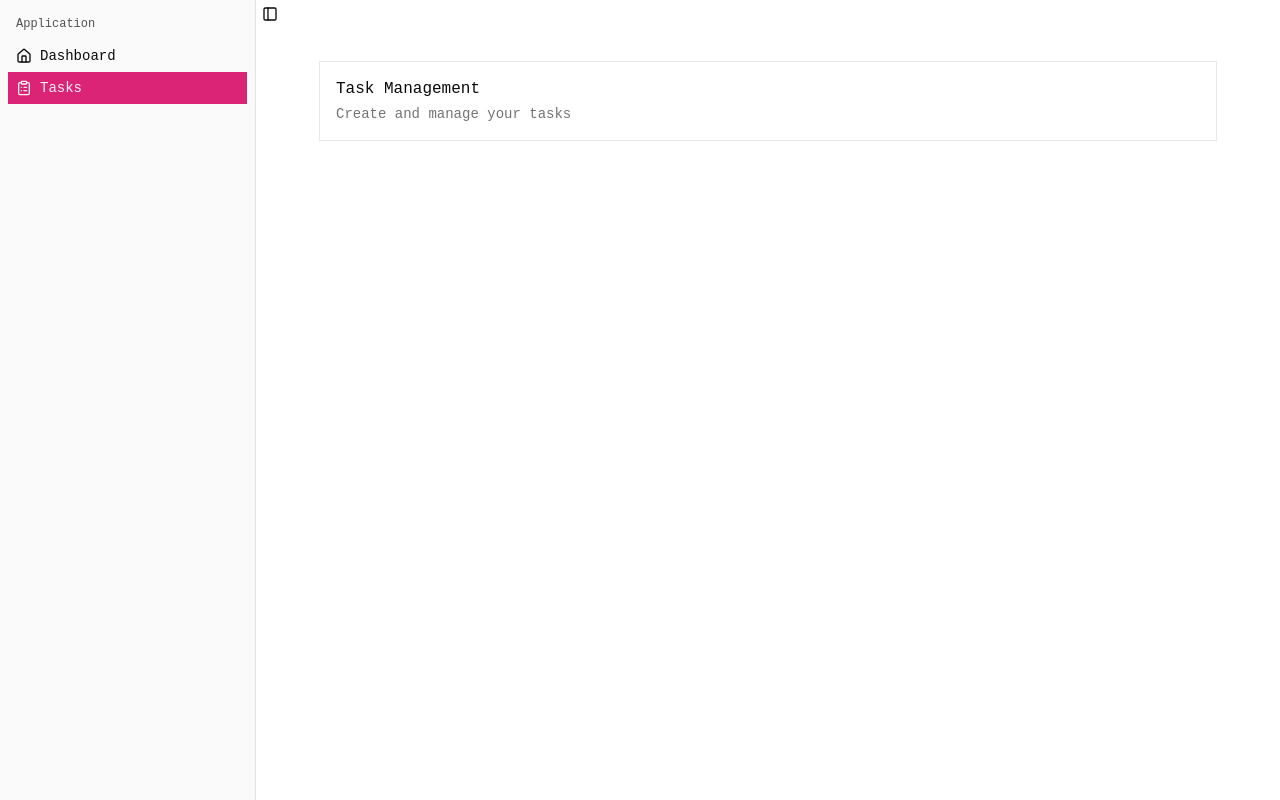
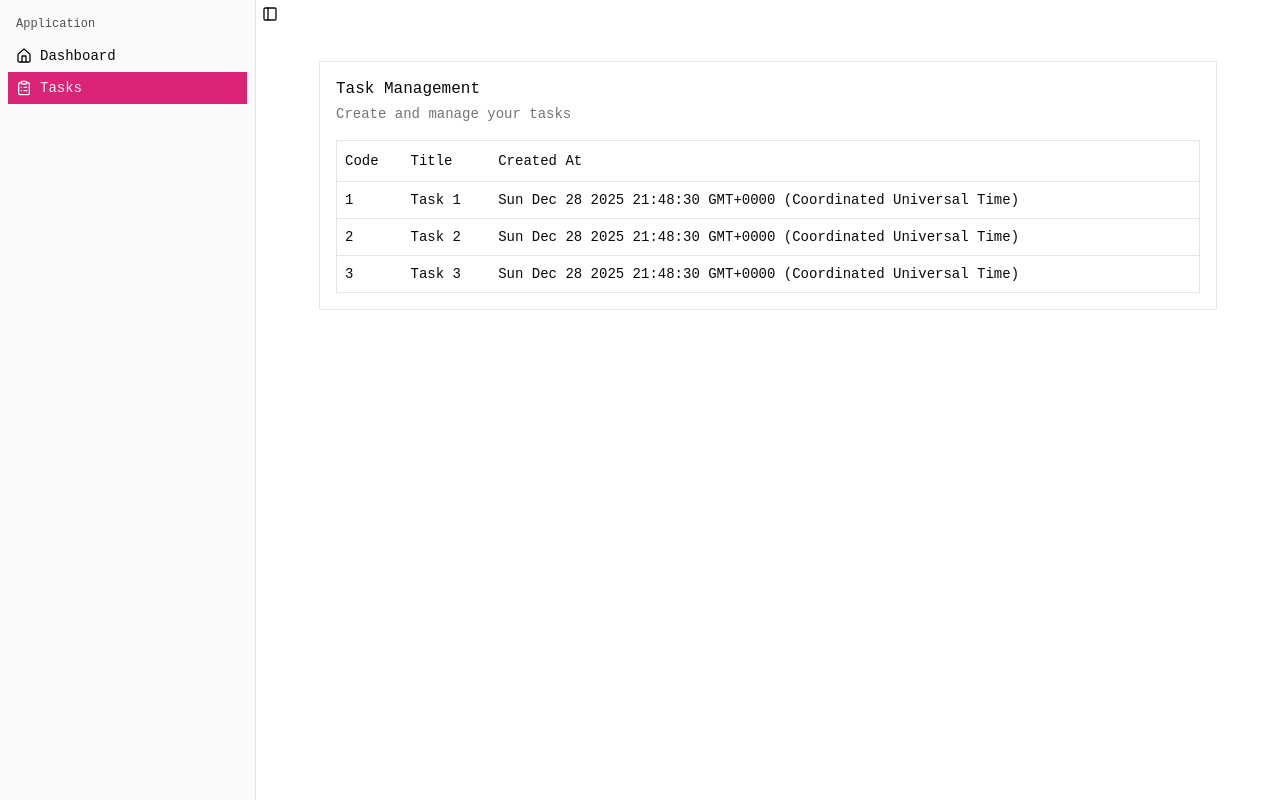
Before and after one commit to letsaguiar/dev-cycler, a React (Vite) app: page /dev-cycler/tasks in a window 1280 px wide. Built offline with nearby package versions, Linux system fonts and the light colour scheme.

Commit message:
create task-management-table

```diff
--- /dev/null
+++ b/src/components/table/task-management/columns.tsx
@@ -0,0 +1,17 @@
+import type { ColumnDef } from "@tanstack/react-table";
+import type { Task } from "@/stores/tasks/types";
+
+export const columns: ColumnDef<Task>[] = [
+	{
+		accessorKey: "code",
+		header: "Code",
+	},
+	{
+		accessorKey: "title",
+		header: "Title",
+	},
+	{
+		accessorKey: "createdAt",
+		header: "Created At",
+	},
+];
--- /dev/null
+++ b/src/components/table/task-management/table.tsx
@@ -0,0 +1,7 @@
+import { DataTable } from "@/components/ui/data-table";
+import type { Task } from "@/stores/tasks/types";
+import { columns } from "./columns";
+
+export function TaskManagementTable({ data }: { data: Task[] }) {
+	return <DataTable columns={columns} data={data} />;
+}
--- /dev/null
+++ b/src/components/ui/data-table.tsx
@@ -0,0 +1,80 @@
+"use client";
+
+import {
+	type ColumnDef,
+	flexRender,
+	getCoreRowModel,
+	useReactTable,
+} from "@tanstack/react-table";
+
+import {
+	Table,
+	TableBody,
+	TableCell,
+	TableHead,
+	TableHeader,
+	TableRow,
+} from "@/components/ui/table";
+
+interface DataTableProps<TData, TValue> {
+	columns: ColumnDef<TData, TValue>[];
+	data: TData[];
+}
+
+export function DataTable<TData, TValue>({
+	columns,
+	data,
+}: DataTableProps<TData, TValue>) {
+	const table = useReactTable({
+		data,
+		columns,
+		getCoreRowModel: getCoreRowModel(),
+	});
+
+	return (
+		<div className="overflow-hidden rounded-md border">
+			<Table>
+				<TableHeader>
+					{table.getHeaderGroups().map((headerGroup) => (
+						<TableRow key={headerGroup.id}>
+							{headerGroup.headers.map((header) => {
+								return (
+									<TableHead key={header.id}>
+										{header.isPlaceholder
+											? null
+											: flexRender(
+													header.column.columnDef.header,
+													header.getContext(),
+												)}
+									</TableHead>
+								);
+							})}
+						</TableRow>
+					))}
+				</TableHeader>
+				<TableBody>
+					{table.getRowModel().rows?.length ? (
+						table.getRowModel().rows.map((row) => (
+							<TableRow
+								key={row.id}
+								data-state={row.getIsSelected() && "selected"}
+							>
+								{row.getVisibleCells().map((cell) => (
+									<TableCell key={cell.id}>
+										{flexRender(cell.column.columnDef.cell, cell.getContext())}
+									</TableCell>
+								))}
+							</TableRow>
+						))
+					) : (
+						<TableRow>
+							<TableCell colSpan={columns.length} className="h-24 text-center">
+								No results.
+							</TableCell>
+						</TableRow>
+					)}
+				</TableBody>
+			</Table>
+		</div>
+	);
+}
--- a/src/routes/tasks/index.tsx
+++ b/src/routes/tasks/index.tsx
@@ -1,10 +1,13 @@
 import { createFileRoute } from "@tanstack/react-router";
+import { TaskManagementTable } from "@/components/table/task-management/table";
 import {
 	Card,
+	CardContent,
 	CardDescription,
 	CardHeader,
 	CardTitle,
 } from "@/components/ui/card";
+import { Tasks } from "@/stores/tasks/types";
 
 export const Route = createFileRoute("/tasks/")({
 	component: TaskListingPage,
@@ -18,6 +21,9 @@ export function TaskListingPage() {
 					<CardTitle>Task Management</CardTitle>
 					<CardDescription>Create and manage your tasks</CardDescription>
 				</CardHeader>
+				<CardContent>
+					<TaskManagementTable data={Tasks} />
+				</CardContent>
 			</Card>
 		</div>
 	);
--- a/src/stores/tasks/types.ts
+++ b/src/stores/tasks/types.ts
@@ -9,3 +9,30 @@ export const TaskSchema = z.object({
 	archivedAt: z.date().nullable(),
 });
 export interface Task extends z.infer<typeof TaskSchema> {}
+
+export const Tasks = [
+	{
+		id: "1",
+		code: "1",
+		title: "Task 1",
+		createdAt: new Date(),
+		updatedAt: new Date(),
+		archivedAt: null,
+	},
+	{
+		id: "2",
+		code: "2",
+		title: "Task 2",
+		createdAt: new Date(),
+		updatedAt: new Date(),
+		archivedAt: null,
+	},
+	{
+		id: "3",
+		code: "3",
+		title: "Task 3",
+		createdAt: new Date(),
+		updatedAt: new Date(),
+		archivedAt: new Date(),
+	},
+];
```
